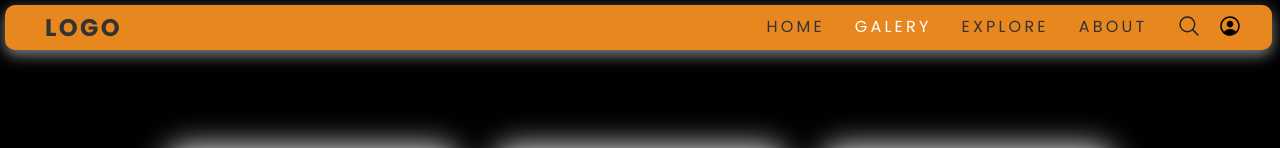
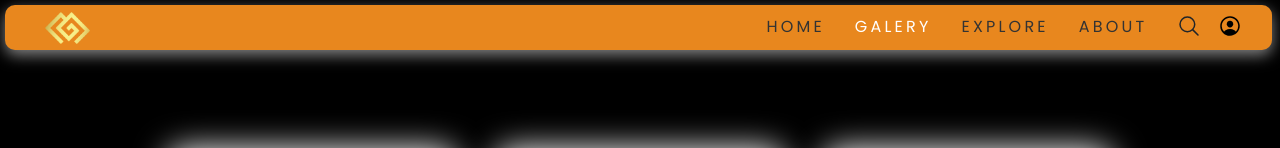
Before and after one commit to rafiarrafif/MobileGuild.github.io, a plain HTML site: page gallery.html in a window 1280 px wide. Shown: the top 148 px of the page. Drawn offline with nearby package versions, Linux system fonts and the light colour scheme; a script that the page names is missing.

Commit message:
Update gallery.html

```diff
--- a/gallery.html
+++ b/gallery.html
@@ -34,7 +34,7 @@
           </div>
         </div>
       </nav> -->
-      <a href="#" class="logo">logo</a>
+      <a href="#" class="logo"><img src="img/Asset_logo3.png" alt="LOGO" /></a>
       <div class="group">
         <ul class="navigation">
           <li><a href="index.html">Home</a></li>
```
